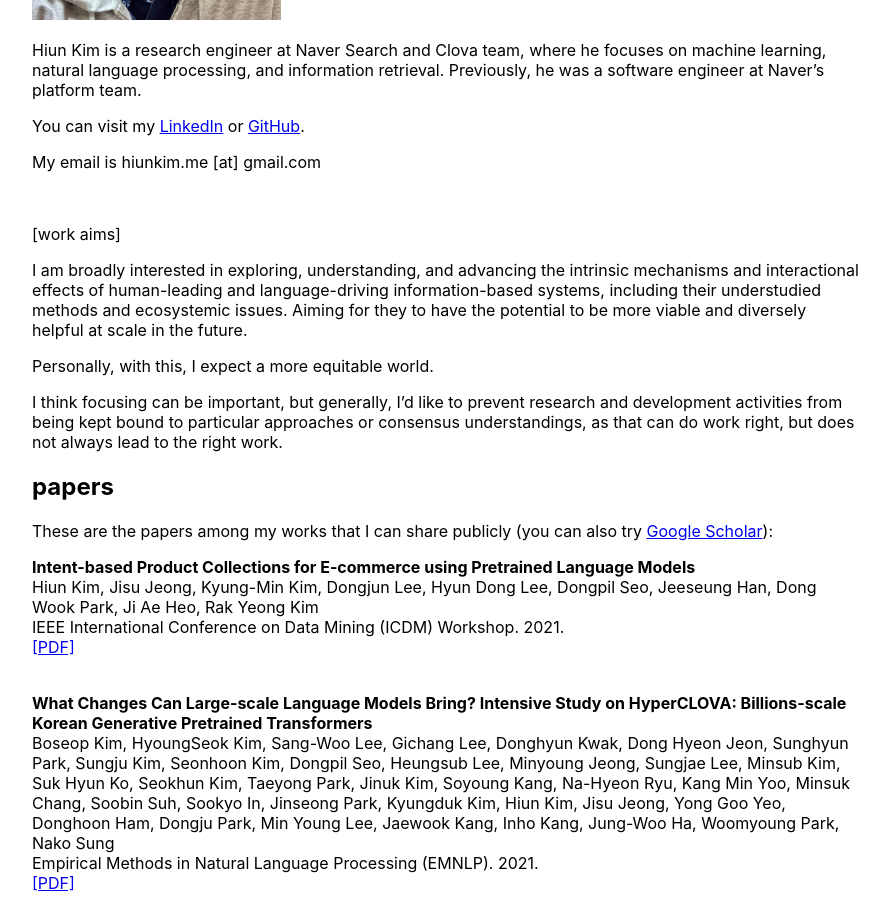
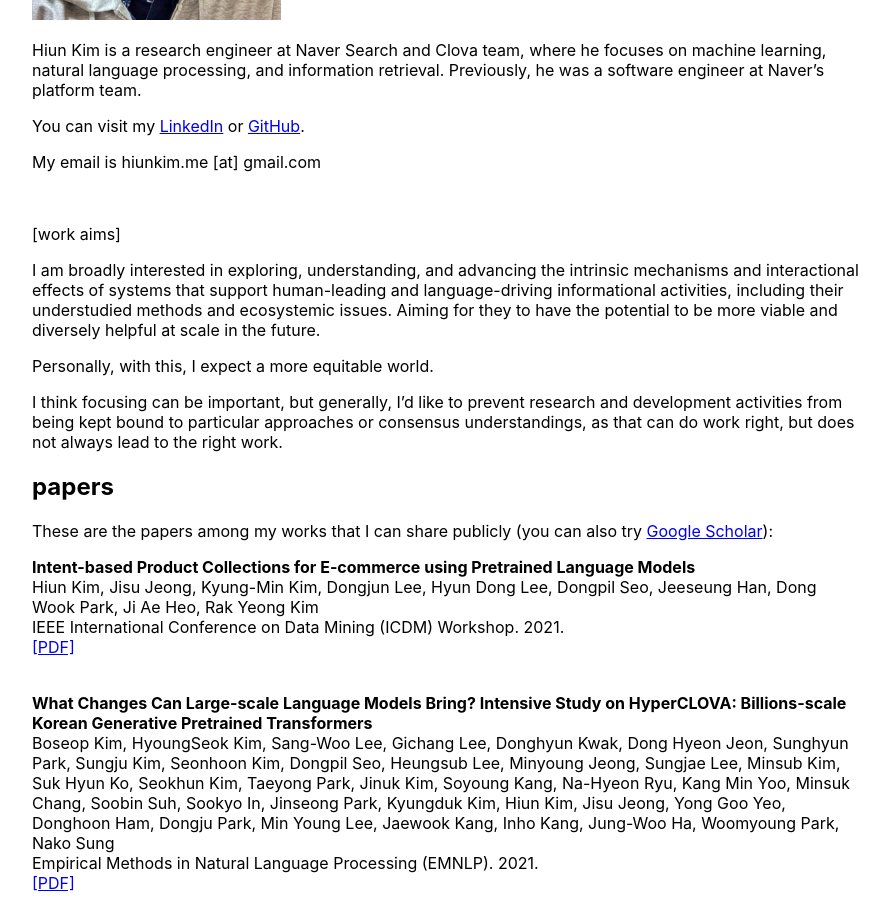
Before and after one commit to hiun/hiun.github.io, a Jekyll site: the page built from index.md, in a window 1280 px wide and 900 px high, scrolled down 344 px. Shown: the whole window, without its empty margins (193-1082 px from the left). Built offline with Jekyll 4.4.1, drawn with Linux system fonts in a browser that asks for light colours.

Commit message:
Update index.md

```diff
--- a/index.md
+++ b/index.md
@@ -15,7 +15,7 @@ My email is hiunkim.me [at] gmail.com
 
 [work aims]
 
-I am broadly interested in exploring, understanding, and advancing the intrinsic mechanisms and interactional effects of human-leading and language-driving information-based systems, including their understudied methods and ecosystemic issues. Aiming for they to have the potential to be more viable and diversely helpful at scale in the future.
+I am broadly interested in exploring, understanding, and advancing the intrinsic mechanisms and interactional effects of systems that support human-leading and language-driving informational activities, including their understudied methods and ecosystemic issues. Aiming for they to have the potential to be more viable and diversely helpful at scale in the future.
 
 Personally, with this, I expect a more equitable world.
 
```
